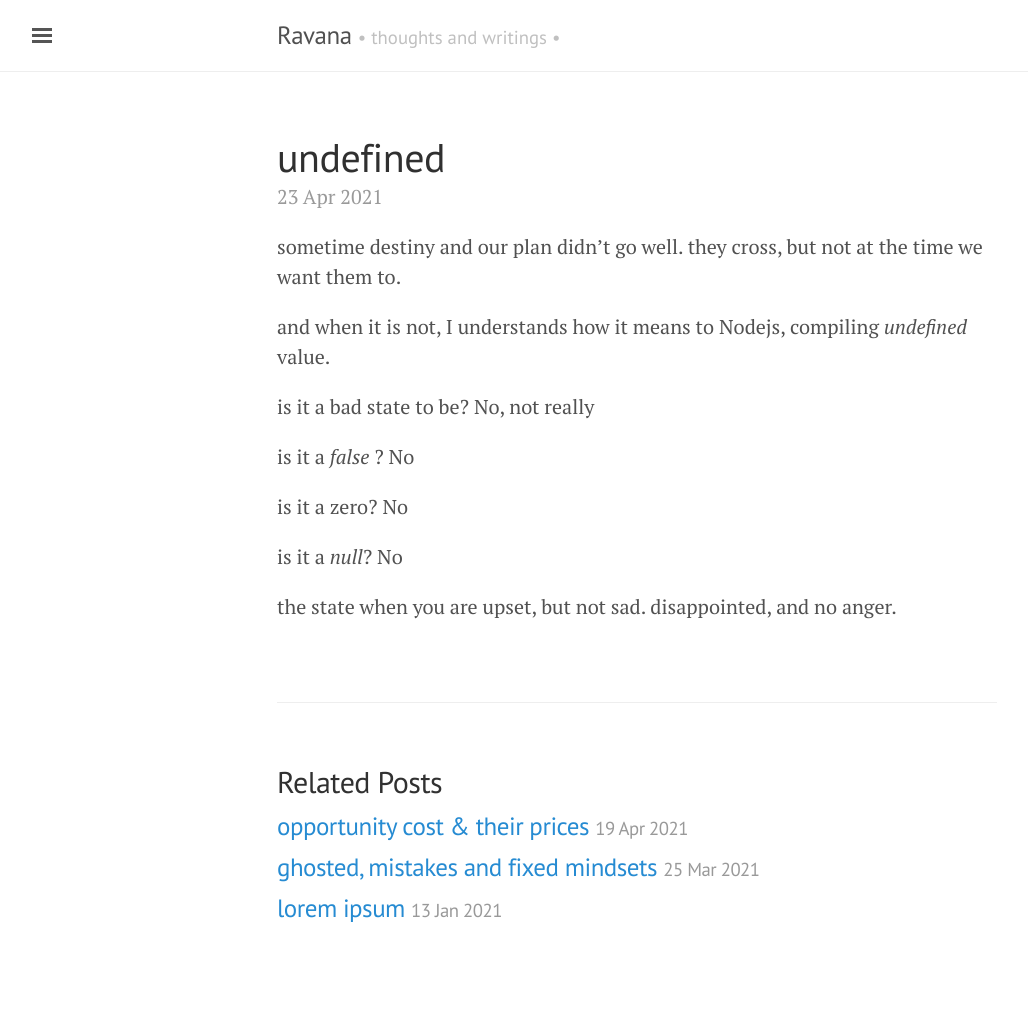
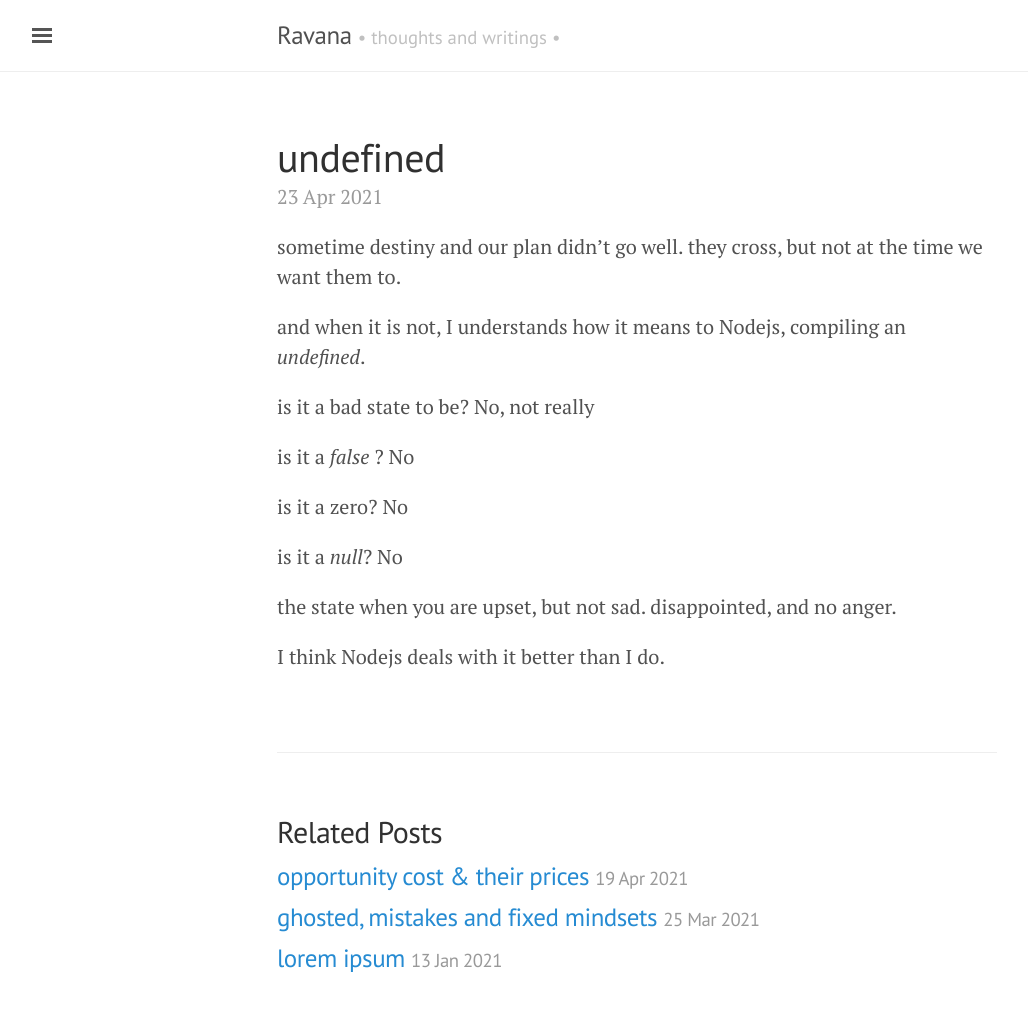
Before and after one commit to ronaatxendit/martabacc.github.io, a Jekyll site: the page built from _posts/2021-4-23-null.md, in a window 1280 px wide. Shown: the whole page, without its empty margins (3-1031 px from the left). Built offline with Jekyll 4.4.1, drawn with Linux system fonts in a browser that asks for light colours; before the commit the page ends 985 px from its top, so only the background shows below that.

Commit message:
add sentiment

```diff
--- a/_posts/2021-4-23-null.md
+++ b/_posts/2021-4-23-null.md
@@ -5,7 +5,7 @@ title: "undefined"
 
 sometime destiny and our plan didn't go well. they cross, but not at the time we want them to.
 
-and when it is not, I understands how it means to Nodejs, compiling _undefined_ value.
+and when it is not, I understands how it means to Nodejs, compiling an _undefined_.
 
 is it a bad state to be? No, not really
 
@@ -17,3 +17,5 @@ is it a _null_? No
 
 
 the state when you are upset, but not sad. disappointed, and no anger.
+
+I think Nodejs deals with it better than I do.
```
